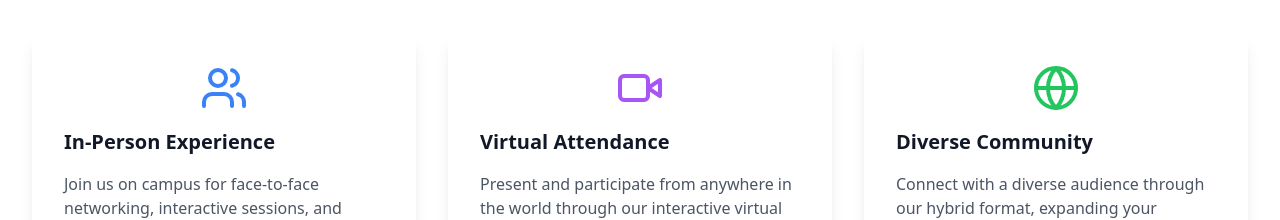
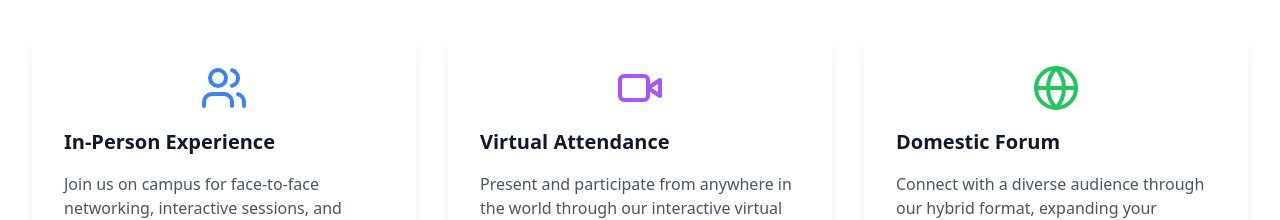
Before and after one commit to GVN101/conference-website, a React (Vite) app in the folder project/: page / in a window 1280 px wide. Shown: the part 860-1080 px from the top of the page. Built offline with nearby package versions, Linux system fonts and the light colour scheme.

Commit message:
content change

```diff
--- a/project/src/pages/Home.tsx
+++ b/project/src/pages/Home.tsx
@@ -99,7 +99,7 @@
                 <div className="mb-4 flex justify-center">
                   <Globe className="h-12 w-12 text-green-500" />
                 </div>
-                <h3 className="text-xl font-semibold text-gray-900">Diverse Community</h3>
+                <h3 className="text-xl font-semibold text-gray-900">Domestic Forum</h3>
                 <p className="mt-4 text-gray-600">Connect with a diverse audience through our hybrid format, expanding your professional network.</p>
               </motion.div>
             </div>
```
